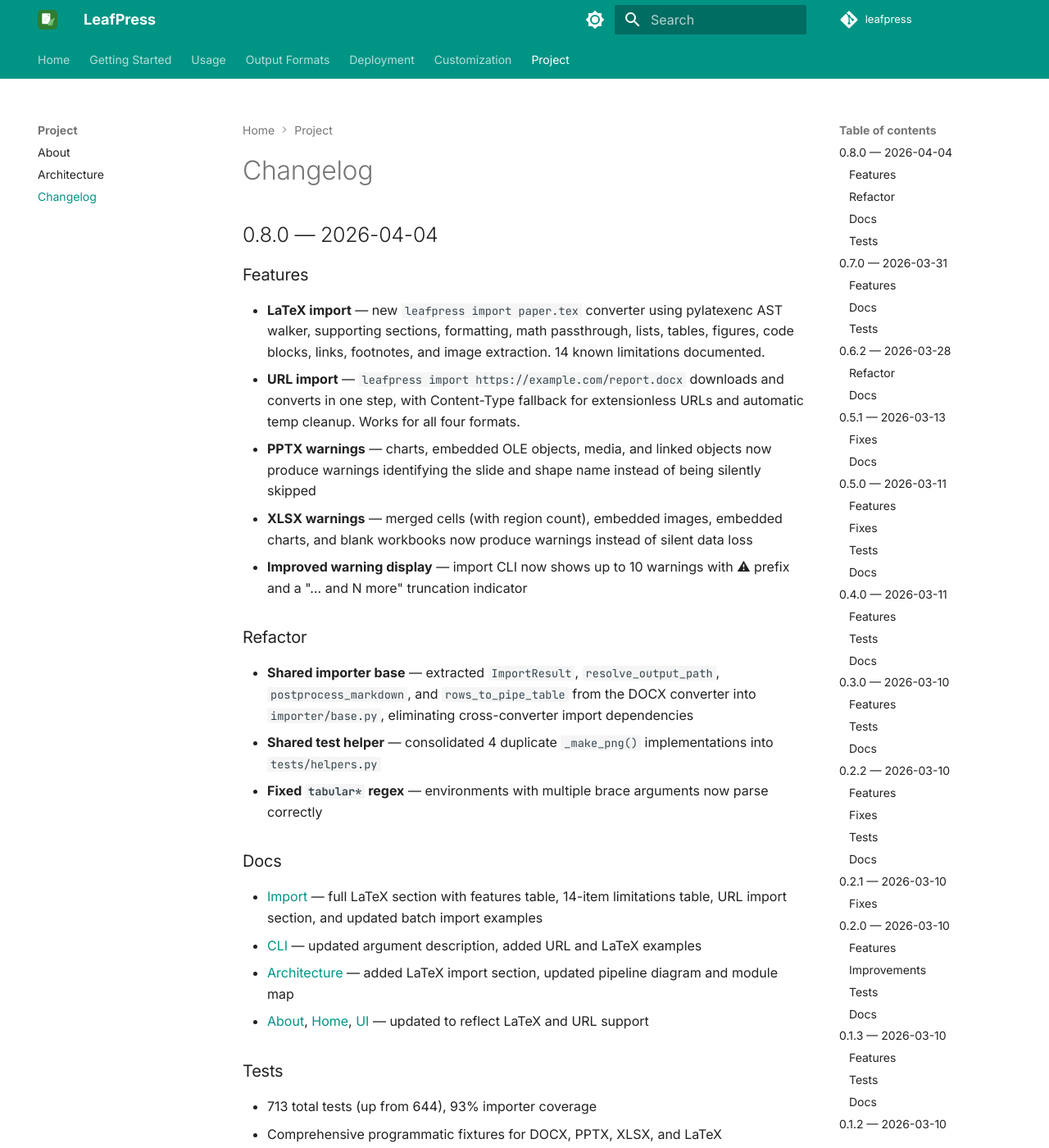
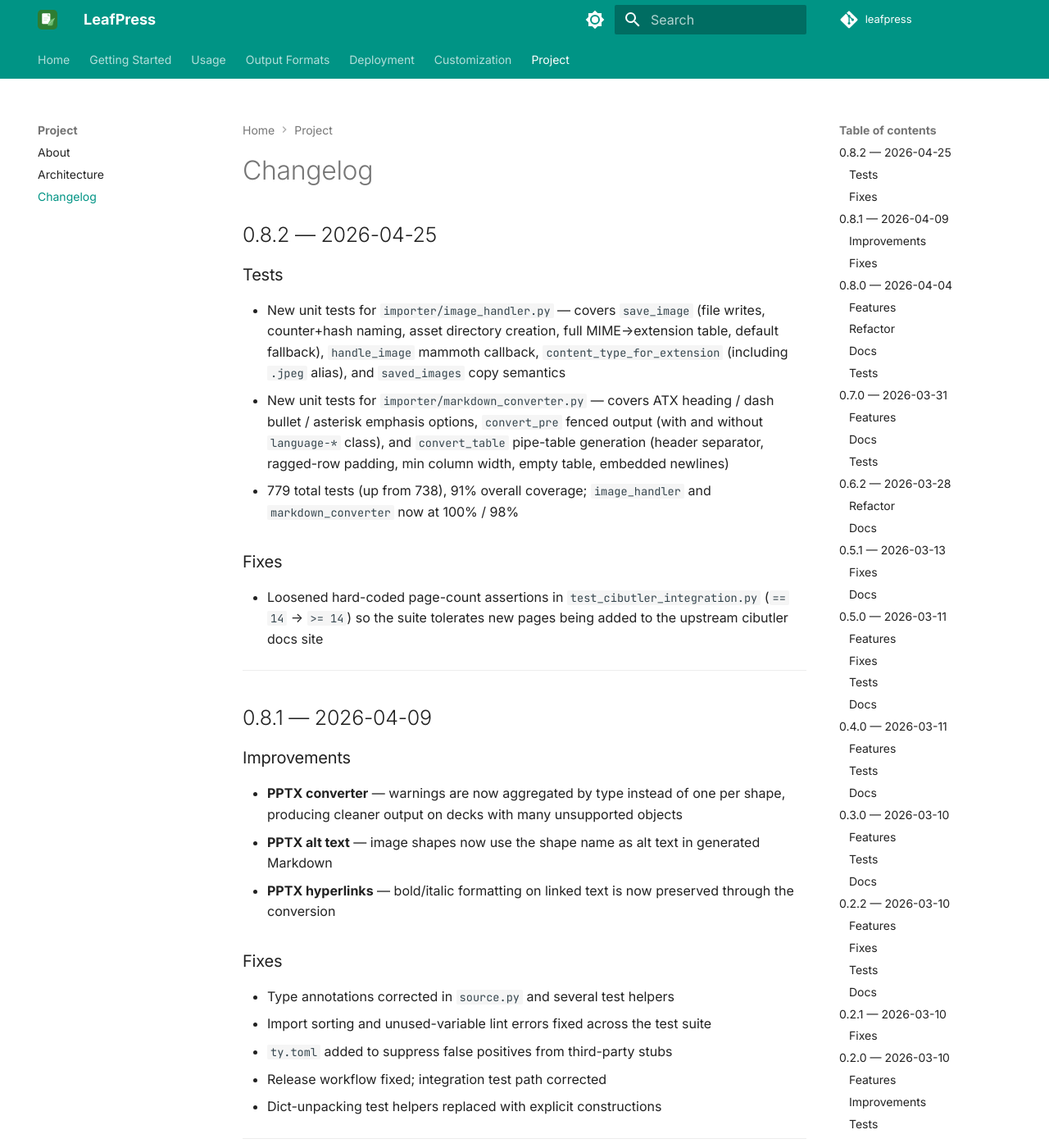
Before and after one commit to hutchins/leafpress, an MkDocs documentation site: the page built from docs/docs/changelog.md, in a window 1280 px wide and 1400 px high. Shown: the whole window at 82% size. Built offline with MkDocs 1.6.1 and Material for MkDocs 9.7.7, drawn with Linux system fonts in a browser that asks for light colours; comment, search, counter and statistics services are not loaded.

Commit message:
Backfill changelog entries for 0.8.1 and 0.8.2
The 0.8.1 release (PPTX converter improvements, type/lint fixes,
release workflow fix) and 0.8.2 release (importer test coverage,
loosened cibutler asserts) both shipped without changelog entries.
This adds them so users can see what was in each version.

```diff
--- a/docs/docs/changelog.md
+++ b/docs/docs/changelog.md
@@ -1,4 +1,36 @@
 # Changelog
+
+## 0.8.2 — 2026-04-25
+
+### Tests
+
+- New unit tests for `importer/image_handler.py` — covers `save_image` (file writes, counter+hash naming, asset directory creation, full MIME→extension table, default fallback), `handle_image` mammoth callback, `content_type_for_extension` (including `.jpeg` alias), and `saved_images` copy semantics
+- New unit tests for `importer/markdown_converter.py` — covers ATX heading / dash bullet / asterisk emphasis options, `convert_pre` fenced output (with and without `language-*` class), and `convert_table` pipe-table generation (header separator, ragged-row padding, min column width, empty table, embedded newlines)
+- 779 total tests (up from 738), 91% overall coverage; `image_handler` and `markdown_converter` now at 100% / 98%
+
+### Fixes
+
+- Loosened hard-coded page-count assertions in `test_cibutler_integration.py` (`== 14` → `>= 14`) so the suite tolerates new pages being added to the upstream cibutler docs site
+
+---
+
+## 0.8.1 — 2026-04-09
+
+### Improvements
+
+- **PPTX converter** — warnings are now aggregated by type instead of one per shape, producing cleaner output on decks with many unsupported objects
+- **PPTX alt text** — image shapes now use the shape name as alt text in generated Markdown
+- **PPTX hyperlinks** — bold/italic formatting on linked text is now preserved through the conversion
+
+### Fixes
+
+- Type annotations corrected in `source.py` and several test helpers
+- Import sorting and unused-variable lint errors fixed across the test suite
+- `ty.toml` added to suppress false positives from third-party stubs
+- Release workflow fixed; integration test path corrected
+- Dict-unpacking test helpers replaced with explicit constructions
+
+---
 
 ## 0.8.0 — 2026-04-04
 
```
